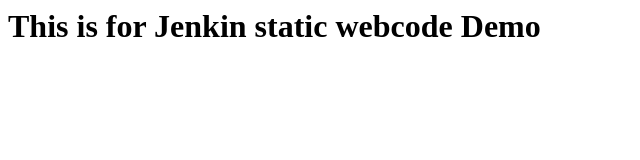
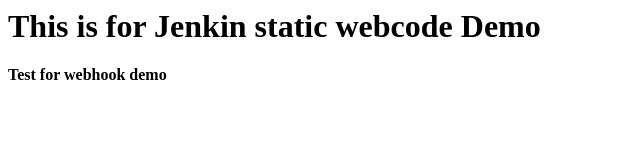
Before and after one commit to siva2github/static-webcode, a plain HTML site: page index.html in a window 1280 px wide. Shown: the whole page, without its empty margins (0-640 px from the left). Drawn offline with Linux system fonts and the light colour scheme.

Commit message:
Third commit

```diff
--- a/index.html
+++ b/index.html
@@ -4,5 +4,6 @@
   </head>
   <body>
      <h1>This is for Jenkin static webcode Demo</h1>
+     <h4> Test for webhook demo </h4>
   </body>
 </html>
```
